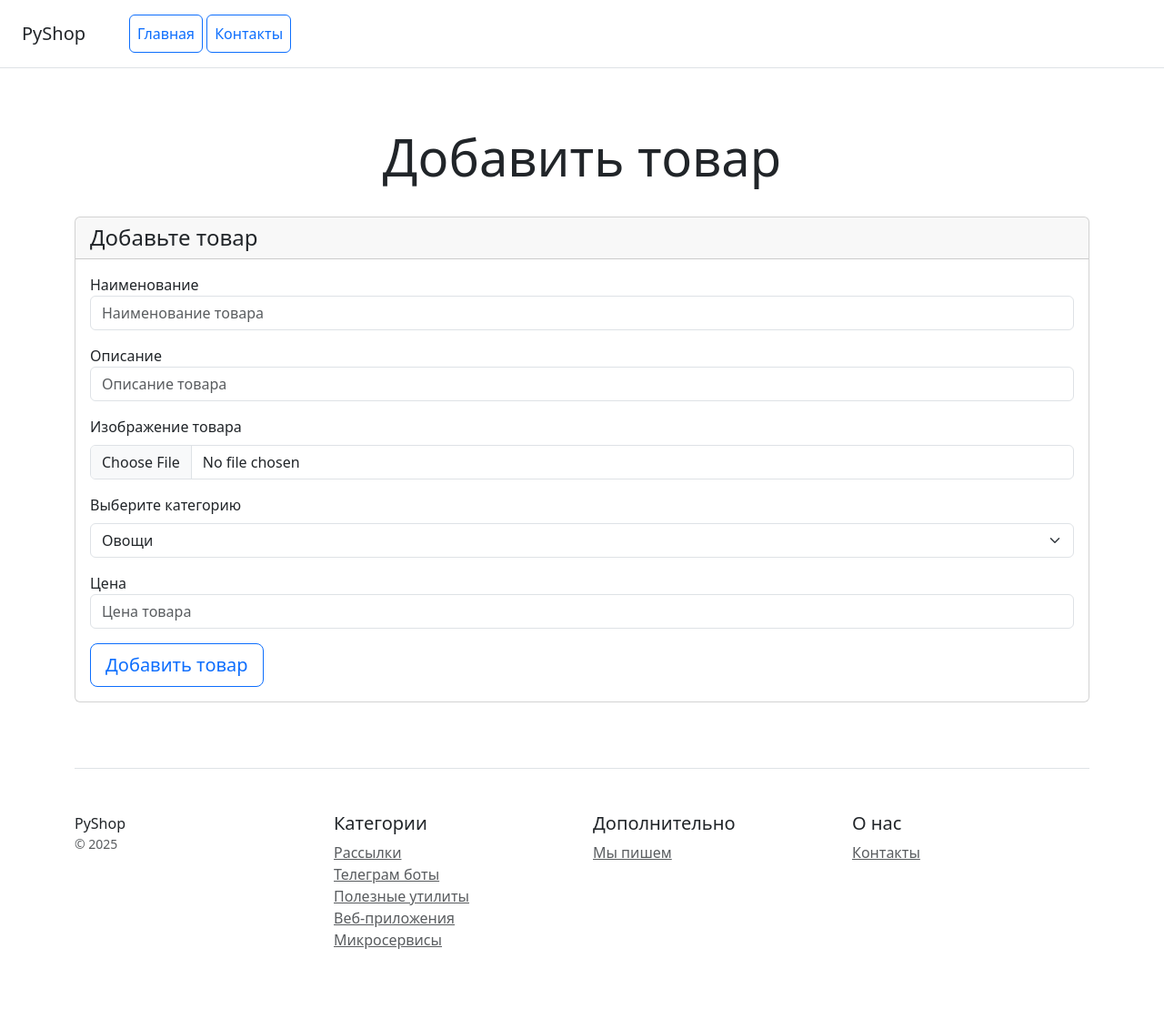
After one commit to Hiro037/PyShop, a Django app: page /add_product/ in a window 1280 px wide. The commit adds this page. Shown: the whole page at 91% size. Run offline with Django 5.2, Linux system fonts and the light colour scheme; data comes from the database, SQL or seed files in the repository.

Commit message:
Реализована возможность добавлять товары на сайте

```diff
--- a/catalog/models.py
+++ b/catalog/models.py
@@ -1,5 +1,4 @@
 from django.db import models
-from unicodedata import category
 
 
 class Products(models.Model):
--- /dev/null
+++ b/catalog/templates/add_product.html
@@ -0,0 +1,97 @@
+<!doctype html>
+<html lang="en">
+<head>
+    <meta charset="utf-8">
+    <meta name="viewport" content="width=device-width, initial-scale=1">
+    <title>PyShop</title>
+    <link href="https://cdn.jsdelivr.net/npm/bootstrap@5.3.0/dist/css/bootstrap.min.css" rel="stylesheet">
+</head>
+<body>
+<div class="d-flex flex-column flex-md-row align-items-center p-3 px-md-4 mb-3 bg-white border-bottom box-shadow">
+    <h5 class="my-0 mr-md-auto font-weight-normal">PyShop</h5>
+    <nav class="ms-5">
+        <a class="p-2 btn btn-outline-primary" href="{% url 'catalog:home' %}">Главная</a>
+        <a class="p-2 btn btn-outline-primary" href="{% url 'catalog:contacts' %}">Контакты</a>
+    </nav>
+</div>
+
+<div class="pricing-header px-3 py-3 pt-md-5 pb-md-4 mx-auto text-center">
+    <h1 class="display-4">Добавить товар</h1>
+</div>
+
+<div class="container">
+    <div class="row text-start">
+        <div class="col-lg-12 col-md-6 col-sm-12">
+            <div class="card mb-4 box-shadow">
+                <div class="card-header">
+                    <h4 class="my-0 font-weight-normal">Добавьте товар</h4>
+                </div>
+                <div class="card-body">
+                    <form method="post" action="" enctype="multipart/form-data" class="form-floating">
+                        {% csrf_token %}
+                        <div class="mb-3">
+                            <label for="name">Наименование</label>
+                            <input type="text" name="name" class="form-control" id="name" placeholder="Наименование товара" required>
+                        </div>
+                        <div class="mb-3">
+                            <label for="description">Описание</label>
+                            <input type="text" name="description" class="form-control" id="description" placeholder="Описание товара" required>
+                        </div>
+                        <div class="mb-3">
+                          <label for="image" class="form-label">Изображение товара</label>
+                          <input class="form-control" type="file" id="image" name="image">
+                        </div>
+                        <div class="mb-3">
+                          <label for="category" class="form-label">Выберите категорию</label>
+                          <select id="category" class="form-select" name="category">
+                              {% for category in categories%}
+                            <option value="{{ category.id }}">{{category.name}}</option>
+                              {% endfor %}
+                          </select>
+                        </div>
+                        <div class="mb-3">
+                            <label for="price">Цена</label>
+                            <input type="number" name="price" class="form-control" id="price" placeholder="Цена товара" required>
+                        </div>
+                        <button type="submit" class="btn btn-lg btn-block btn-outline-primary">Добавить товар</button>
+                    </form>
+                </div>
+            </div>
+        </div>
+    </div>
+
+    <footer class="pt-4 my-md-5 pt-md-5 border-top">
+        <div class="row">
+            <div class="col-12 col-md">
+                PyShop
+                <small class="d-block mb-3 text-muted">&copy; 2025</small>
+            </div>
+            <div class="col-6 col-md">
+                <h5>Категории</h5>
+                <ul class="list-unstyled text-small">
+                    <li><a class="text-muted" href="#">Рассылки</a></li>
+                    <li><a class="text-muted" href="#">Телеграм боты</a></li>
+                    <li><a class="text-muted" href="#">Полезные утилиты</a></li>
+                    <li><a class="text-muted" href="#">Веб-приложения</a></li>
+                    <li><a class="text-muted" href="#">Микросервисы</a></li>
+                </ul>
+            </div>
+            <div class="col-6 col-md">
+                <h5>Дополнительно</h5>
+                <ul class="list-unstyled text-small">
+                    <li><a class="text-muted" href="#">Мы пишем</a></li>
+                </ul>
+            </div>
+            <div class="col-6 col-md">
+                <h5>О нас</h5>
+                <ul class="list-unstyled text-small">
+                    <li><a class="text-muted" href="{% url 'catalog:contacts' %}">Контакты</a></li>
+                </ul>
+            </div>
+        </div>
+    </footer>
+</div>
+
+<script src="https://cdn.jsdelivr.net/npm/bootstrap@5.3.0/dist/js/bootstrap.bundle.min.js"></script>
+</body>
+</html>
--- a/catalog/templates/base.html
+++ b/catalog/templates/base.html
@@ -12,6 +12,7 @@
     <nav class="ms-5">
         <a class="p-2 btn btn-outline-primary" href="{% url 'catalog:home' %}">Главная</a>
         <a class="p-2 btn btn-outline-primary" href="{% url 'catalog:contacts' %}">Контакты</a>
+        <a class="p-2 btn btn-outline-primary" href="{% url 'catalog:add_product' %}">Добавить товар</a>
     </nav>
 </div>
 
--- a/catalog/urls.py
+++ b/catalog/urls.py
@@ -1,6 +1,6 @@
 from django.urls import path
 from catalog.apps import CatalogConfig
-from catalog.views import home, contacts, product
+from catalog.views import home, contacts, product, add_product
 
 app_name = CatalogConfig.name
 
@@ -8,5 +8,6 @@ urlpatterns = [
     path('', home),
     path('home/', home, name='home'),
     path('contacts/', contacts, name='contacts'),
-    path('product/<int:pk>/', product, name='product')
+    path('product/<int:pk>/', product, name='product'),
+    path('add_product/', add_product, name='add_product')
 ]
--- a/catalog/views.py
+++ b/catalog/views.py
@@ -1,14 +1,17 @@
-from django.shortcuts import render, get_object_or_404
+from django.shortcuts import render, get_object_or_404, redirect
 from django.http import HttpResponse
-from catalog.models import Products
+from catalog.models import Products, Category
+from catalog.forms import ProductForm
 
 def home(request):
+    # Главная
     products = Products.objects.all()
     context = {"products": products}
     return render(request, 'products_list.html', context)
 
 
 def contacts(request):
+    # Контакты
     if request.method == 'GET':
         return render(request, 'contacts.html')
     if request.method == 'POST':
@@ -16,6 +19,23 @@ def contacts(request):
 
 
 def product(request, pk):
+    # Страницы для отдельного продукта
     product = get_object_or_404(Products, pk=pk)
     context = {'product': product}
     return render(request, 'product.html', context)
+
+def add_product(request):
+    # Страница для добавления товара
+    if request.method == 'GET':
+        # Рендерит саму страницу
+        all_categories = Category.objects.all()
+        context = {'categories': all_categories}
+        return render(request, 'add_product.html', context)
+    elif request.method == 'POST':
+        # Принимает POST запросы
+        form = ProductForm(request.POST, request.FILES)
+        if form.is_valid():  # Проверяет корректность данных
+            form.save()  # Сохраняет товар
+            return redirect('catalog:home')  # Перенаправляет на Главную
+        else:
+            return HttpResponse("Некорректные данные")  # Уведомляет, если данные некорректны
```
Also changed, not shown: catalog/forms.py (added, +8 -0 lines), media/products-images/lemon.jpeg (added).
